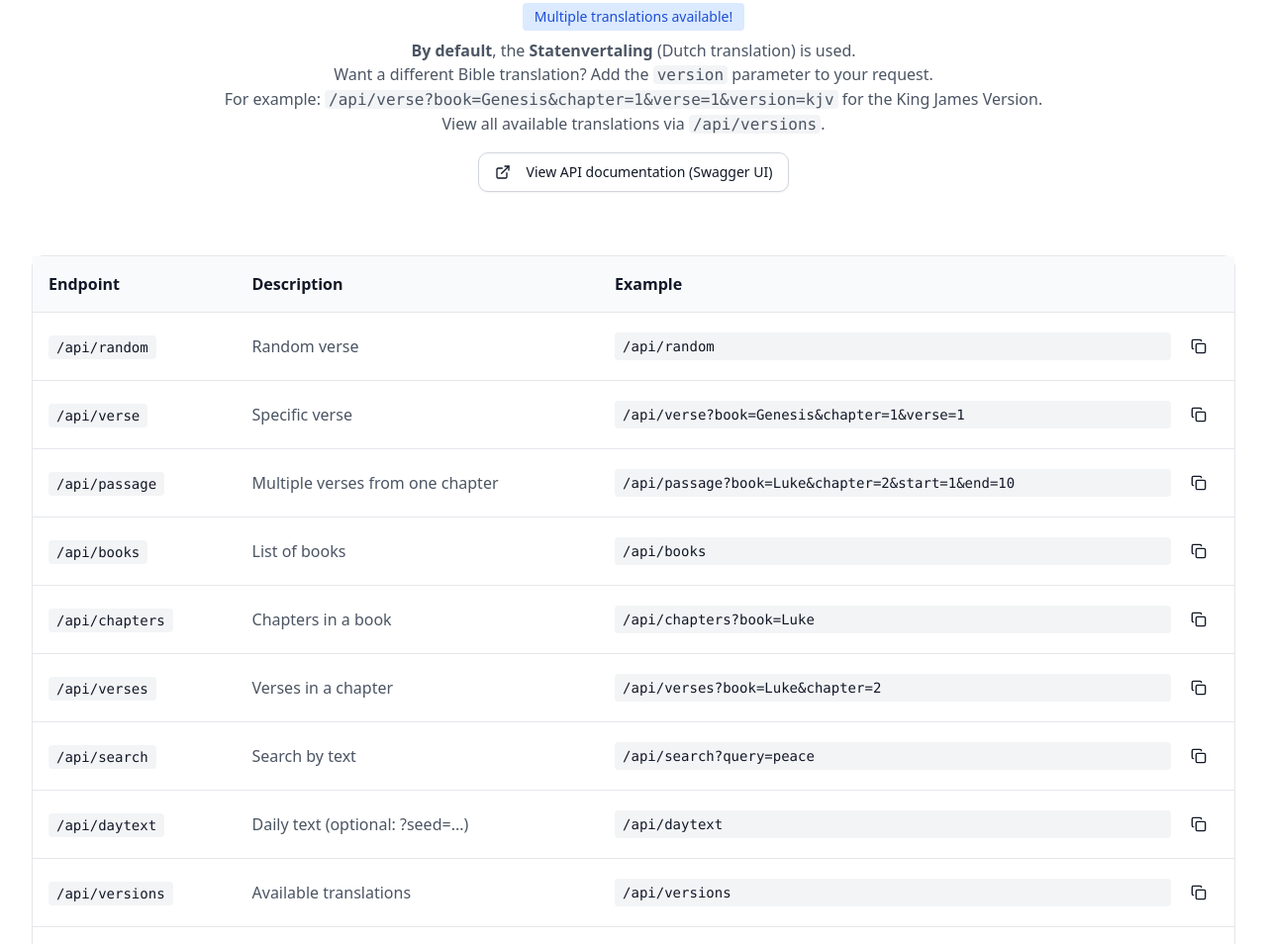
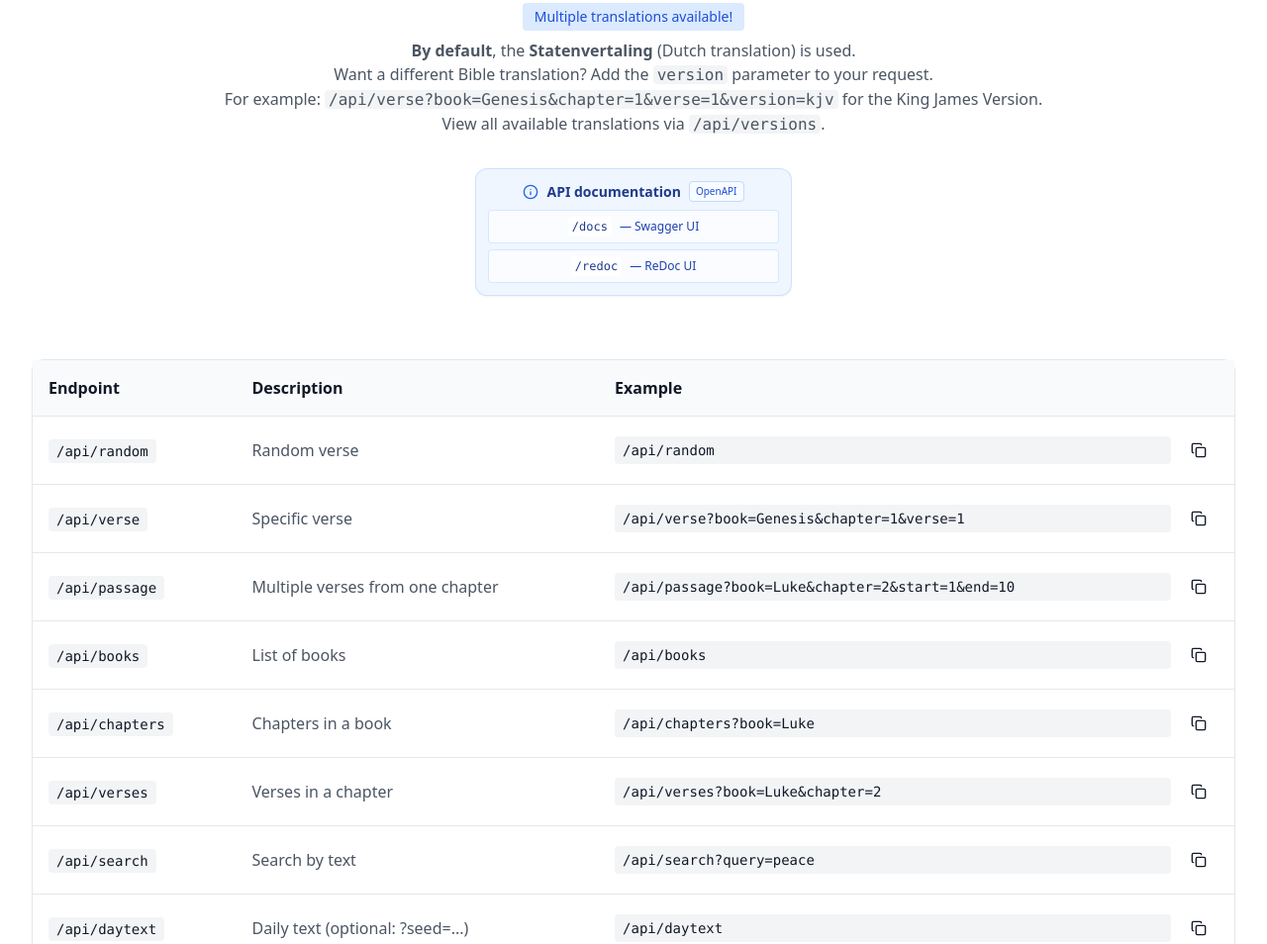
Before and after one commit to ThomasNowProductions/ScripturaAPI, a plain HTML site: page site/index.html in a window 1280 px wide. Shown: the part 1501-2455 px from the top of the page at 99% size. Drawn offline with nearby package versions, Linux system fonts and the light colour scheme.

Commit message:
Updated docs documentation text on index page

```diff
--- a/site/index.html
+++ b/site/index.html
@@ -433,10 +433,31 @@
                         View all available translations via <code class="bg-gray-100 px-1 rounded">/api/versions</code>.
                     </p>
                 </div>
-                <a href="#" class="inline-flex items-center justify-center gap-2 whitespace-nowrap rounded-md text-sm font-medium ring-offset-background transition-colors focus-visible:outline-none focus-visible:ring-2 focus-visible:ring-ring focus-visible:ring-offset-2 disabled:pointer-events-none disabled:opacity-50 border border-gray-300 bg-white hover:bg-gray-50 hover:border-gray-400 h-10 px-4 py-2 shadow-sm">
-                    <i data-lucide="external-link" class="mr-2 h-4 w-4"></i>
-                    View API documentation (Swagger UI)
-                </a>
+                <div class="mt-8 flex justify-center">
+                    <div class="w-80 rounded-lg border border-blue-200/70 bg-blue-50 p-3 text-blue-900 shadow-sm">
+                        <div class="flex flex-col items-center text-center">
+                            <div class="flex items-center gap-2 mb-2">
+                                <i data-lucide="info" class="h-4 w-4 text-blue-600"></i>
+                                <p class="font-semibold text-sm">API documentation</p>
+                                <span class="text-[10px] text-blue-700 bg-white/60 border border-blue-200 rounded px-1.5 py-0.5">OpenAPI</span>
+                            </div>
+                            <div class="w-full space-y-1.5">
+                                <div class="w-full flex items-center justify-center rounded border border-blue-200/60 bg-white/70 px-2.5 py-1.5">
+                                    <div class="flex items-center gap-2">
+                                        <code class="bg-white px-1 py-0.5 rounded font-mono text-xs">/docs</code>
+                                        <span class="text-xs text-blue-800">— Swagger UI</span>
+                                    </div>
+                                </div>
+                                <div class="w-full flex items-center justify-center rounded border border-blue-200/60 bg-white/70 px-2.5 py-1.5">
+                                    <div class="flex items-center gap-2">
+                                        <code class="bg-white px-1 py-0.5 rounded font-mono text-xs">/redoc</code>
+                                        <span class="text-xs text-blue-800">— ReDoc UI</span>
+                                    </div>
+                                </div>
+                            </div>
+                        </div>
+                    </div>
+                </div>
             </div>
 
             <div class="rounded-lg border border-gray-200 bg-white shadow-sm">
```
